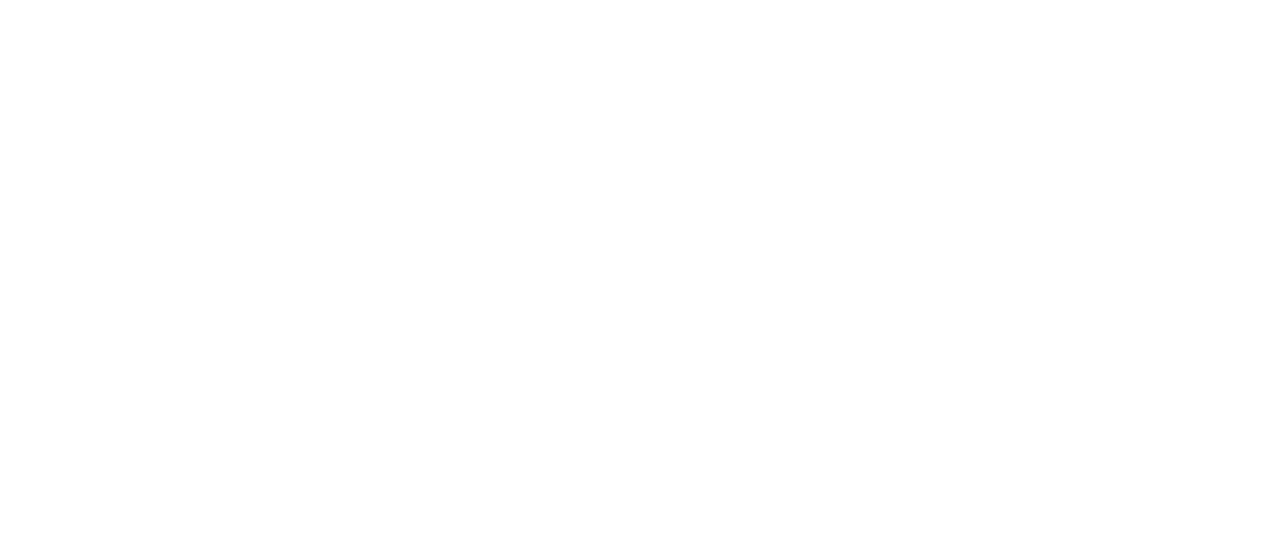
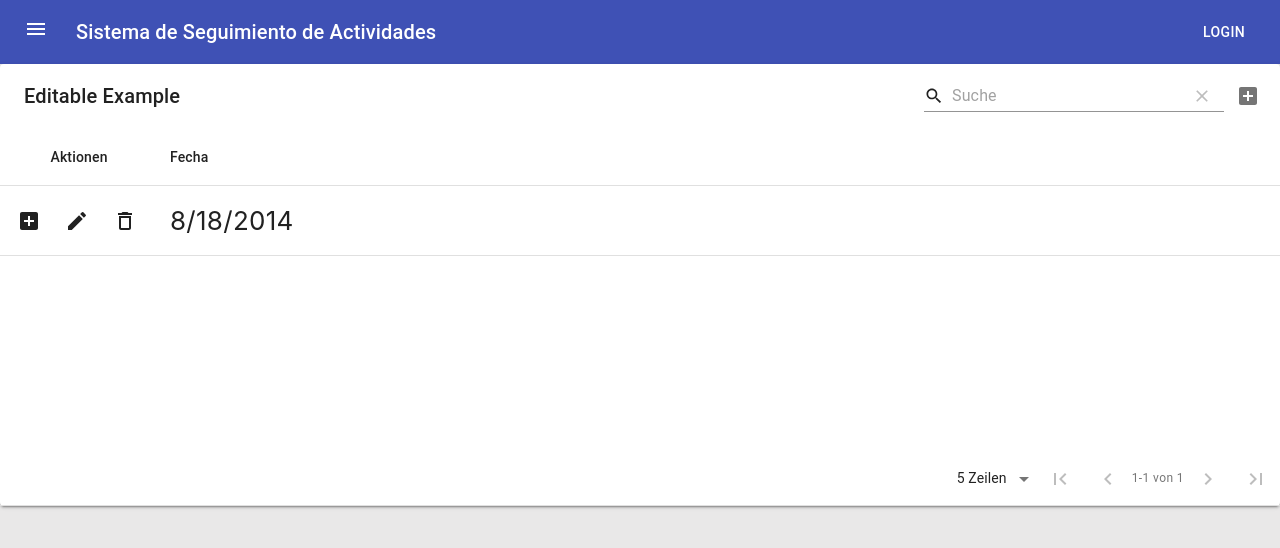
Before and after one commit to ysuvin/frontLecofq5, a React (Create React App) app: page /Grupo1/KsAsEjercicios in a window 1280 px wide. Shown: the top 548 px of the page. Built offline with nearby package versions, Linux system fonts and the light colour scheme.

Commit message:
Añadida asignacion basica de rutinas

```diff
--- a/src/App.jsx
+++ b/src/App.jsx
@@ -1,8 +1,7 @@
 import React from 'react';
 import Home from './View/Home';
-import Landing from './View/Grupo1/Landing';
+import G1Landing from './View/Grupo1/G1Landing';
 import { Route, Switch, Redirect } from 'react-router-dom';
-import Login from './View/Grupo1/Login';
 
 function App() {
 	return(
@@ -14,11 +13,8 @@
         		</Route>
 
 				{/* Routing Grupo 1	*/}
-				<Route exact path="/Grupo1/Landing" component={Landing}/>
-				<Route exact path="/Grupo1">
-        			<Redirect to ="/Grupo1/Landing"/>
-        		</Route>
-				<Route exact path="/Grupo1/Login" component={Login}/>
+				<Route exact path="/Grupo1/" component={G1Landing}/>
+				<Route exact path="/Grupo1/*" component={G1Landing}/>
 				{/* Fin Routing Grupo 1*/}
 
     		</Switch>
--- /dev/null
+++ b/src/Component/Grupo1/KsAsigTabla.jsx
@@ -0,0 +1,157 @@
+import React from 'react';
+import MaterialTable from 'material-table';
+import { forwardRef } from 'react';
+
+import AddBox from '@material-ui/icons/AddBox';
+import ArrowDownward from '@material-ui/icons/ArrowDownward';
+import Check from '@material-ui/icons/Check';
+import ChevronLeft from '@material-ui/icons/ChevronLeft';
+import ChevronRight from '@material-ui/icons/ChevronRight';
+import Clear from '@material-ui/icons/Clear';
+import DeleteOutline from '@material-ui/icons/DeleteOutline';
+import Edit from '@material-ui/icons/Edit';
+import FilterList from '@material-ui/icons/FilterList';
+import FirstPage from '@material-ui/icons/FirstPage';
+import LastPage from '@material-ui/icons/LastPage';
+import Remove from '@material-ui/icons/Remove';
+import SaveAlt from '@material-ui/icons/SaveAlt';
+import Search from '@material-ui/icons/Search';
+import ViewColumn from '@material-ui/icons/ViewColumn';
+
+
+
+const tableIcons = {
+    Add: forwardRef((props, ref) => <AddBox {...props} ref={ref} />),
+    Check: forwardRef((props, ref) => <Check {...props} ref={ref} />),
+    Clear: forwardRef((props, ref) => <Clear {...props} ref={ref} />),
+    Delete: forwardRef((props, ref) => <DeleteOutline {...props} ref={ref} />),
+    DetailPanel: forwardRef((props, ref) => <ChevronRight {...props} ref={ref} />),
+    Edit: forwardRef((props, ref) => <Edit {...props} ref={ref} />),
+    Export: forwardRef((props, ref) => <SaveAlt {...props} ref={ref} />),
+    Filter: forwardRef((props, ref) => <FilterList {...props} ref={ref} />),
+    FirstPage: forwardRef((props, ref) => <FirstPage {...props} ref={ref} />),
+    LastPage: forwardRef((props, ref) => <LastPage {...props} ref={ref} />),
+    NextPage: forwardRef((props, ref) => <ChevronRight {...props} ref={ref} />),
+    PreviousPage: forwardRef((props, ref) => <ChevronLeft {...props} ref={ref} />),
+    ResetSearch: forwardRef((props, ref) => <Clear {...props} ref={ref} />),
+    Search: forwardRef((props, ref) => <Search {...props} ref={ref} />),
+    SortArrow: forwardRef((props, ref) => <ArrowDownward {...props} ref={ref} />),
+    ThirdStateCheck: forwardRef((props, ref) => <Remove {...props} ref={ref} />),
+    ViewColumn: forwardRef((props, ref) => <ViewColumn {...props} ref={ref} />)
+  };
+
+export default function KsAsigTabla() {
+
+
+  const [state, setState] = React.useState({
+    columns: [
+      { title: 'Fecha', field: 'fecha', type:'date',
+      },
+    ],
+    data: [
+      { fecha: '2014-08-18T21:11:54'},
+    ],
+  });
+
+  return (
+    <MaterialTable
+      title="Editable Example"
+      icons={tableIcons}
+      columns={state.columns}
+      data={state.data}
+      actions={[
+        {
+          icon: () => <AddBox/>,
+          tooltip: 'Añadir ejercicios',
+          onClick: (event, rowData) => {
+            // Do save operation
+          }
+        }
+      ]}
+      localization={{
+        body: {
+          emptyDataSourceMessage: 'No hay datos',
+          addTooltip: 'Hinzufügen',
+          deleteTooltip: 'Löschen',
+          editTooltip: 'Bearbeiten',
+          filterRow: {
+            filterTooltip: 'Filter'
+          },
+          editRow: {
+            deleteText: 'Diese Zeile wirklich löschen?',
+            cancelTooltip: 'Abbrechen',
+            saveTooltip: 'Speichern'
+          }
+        },
+        grouping: {
+          placeholder: 'Spalten ziehen ...',
+          groupedBy: 'Gruppiert nach:'
+        },
+        header: {
+          actions: 'Aktionen'
+        },
+        pagination: {
+          labelDisplayedRows: '{from}-{to} von {count}',
+          labelRowsSelect: 'Zeilen',
+          labelRowsPerPage: 'Zeilen pro Seite:',
+          firstAriaLabel: 'Erste Seite',
+          firstTooltip: 'Erste Seite',
+          previousAriaLabel: 'Vorherige Seite',
+          previousTooltip: 'Vorherige Seite',
+          nextAriaLabel: 'Nächste Seite',
+          nextTooltip: 'Nächste Seite',
+          lastAriaLabel: 'Letzte Seite',
+          lastTooltip: 'Letzte Seite'
+        },
+        toolbar: {
+          addRemoveColumns: 'Spalten hinzufügen oder löschen',
+          nRowsSelected: '{0} Zeile(n) ausgewählt',
+          showColumnsTitle: 'Zeige Spalten',
+          showColumnsAriaLabel: 'Zeige Spalten',
+          exportTitle: 'Export',
+          exportAriaLabel: 'Export',
+          exportName: 'Export als CSV',
+          searchTooltip: 'Suche',
+          searchPlaceholder: 'Suche'
+        }
+      }}
+      editable={{
+        onRowAdd: (newData) =>
+          new Promise((resolve) => {
+            setTimeout(() => {
+              resolve();
+              setState((prevState) => {
+                const data = [...prevState.data];
+                data.push(newData);
+                return { ...prevState, data };
+              });
+            }, 600);
+          }),
+        onRowUpdate: (newData, oldData) =>
+          new Promise((resolve) => {
+            setTimeout(() => {
+              resolve();
+              if (oldData) {
+                setState((prevState) => {
+                  const data = [...prevState.data];
+                  data[data.indexOf(oldData)] = newData;
+                  return { ...prevState, data };
+                });
+              }
+            }, 600);
+          }),
+        onRowDelete: (oldData) =>
+          new Promise((resolve) => {
+            setTimeout(() => {
+              resolve();
+              setState((prevState) => {
+                const data = [...prevState.data];
+                data.splice(data.indexOf(oldData), 1);
+                return { ...prevState, data };
+              });
+            }, 600);
+          }),
+      }}
+    />
+  );
+}
--- a/src/Component/Grupo1/NavBar.jsx
+++ b/src/Component/Grupo1/NavBar.jsx
@@ -12,6 +12,7 @@
   {
     history.push('/Grupo1/Login');
   }
+
 
 const useStyles = makeStyles((theme) => ({
   root: {
--- a/src/Component/Grupo1/SSADrawer.jsx
+++ b/src/Component/Grupo1/SSADrawer.jsx
@@ -26,6 +26,11 @@
 {
   history.push('/Home');
 }
+
+const redirectKinesiologo = () =>
+  {
+    history.push('/Grupo1/');
+  }
 
 export default function SSADrawer() {
   const classes = useStyles();
@@ -61,7 +66,7 @@
       </List>
       <Divider />
       <List>
-        <ListItem button key='Kinesiologo'>
+        <ListItem onClick={redirectKinesiologo} button key='Kinesiologo'>
               <ListItemIcon><AssignmentIcon /></ListItemIcon>
               <ListItemText primary={'Kinesiologo'} />
             </ListItem>
--- /dev/null
+++ b/src/View/Grupo1/G1Landing.jsx
@@ -0,0 +1,25 @@
+import React from 'react';
+import '../../css/Grupo1/G1Landing.css';
+import NavBar from '../../Component/Grupo1/NavBar';
+import { Route, Switch, Redirect } from 'react-router-dom';
+import Login from './Login';
+import KsVerPacientes from './Kinesiologo/KsVerPacientes'
+import KsAsEjercicios from './Kinesiologo/KsAsEjercicios'
+
+function G1Landing() {
+	return(
+  		<div>
+        <NavBar className="paper"/>
+    		<Switch>
+        {/* Routing Grupo 1	*/}
+				<Route exact path="/Grupo1/" component={KsVerPacientes}/>
+        <Route exact path="/Grupo1/Login" component={Login}/>
+        <Route exact path="/Grupo1/KsAsEjercicios" component={KsAsEjercicios}/>
+				{/* Fin Routing Grupo 1*/}
+        </Switch>
+
+  		</div>
+  );
+}
+
+export default G1Landing;
--- /dev/null
+++ b/src/View/Grupo1/Kinesiologo/KsAsEjercicios.jsx
@@ -0,0 +1,17 @@
+import React from 'react';
+import '../../../css/Grupo1/G1Landing.css';
+import KsAsigTabla from '../../../Component/Grupo1/KsAsigTabla'
+
+
+function KsAsEjercicios() {
+
+
+  return (
+      <div className="wrapper">
+      <KsAsigTabla/>
+
+      </div>
+  );
+}
+
+export default KsAsEjercicios;
--- a/src/View/Grupo1/Landing.jsx
+++ b/src/View/Grupo1/Kinesiologo/KsVerPacientes.jsx
@@ -1,19 +1,25 @@
 import React from 'react';
-import '../../css/Grupo1/Landing.css';
-import NavBar from '../../Component/Grupo1/NavBar';
+import '../../../css/Grupo1/G1Landing.css';
 import Paper from '@material-ui/core/Paper';
 import Grid from '@material-ui/core/Grid';
 import TextField from '@material-ui/core/TextField';
 import Autocomplete from '@material-ui/lab/Autocomplete';
-import Pacientes from '../../Model/Grupo1/Pacientes';
+import Pacientes from '../../../Model/Grupo1/Pacientes';
+import Button from '@material-ui/core/Button';
+import history from '../../../history.jsx';
 
-function Landing() {
+function KsVerPacientes() {
+
 
     const [paciente, setValue] = React.useState(Pacientes[0]);
 
+    const redirectKsAsEj = () =>
+    {
+      {history.push('/Grupo1/KsAsEjercicios')}
+    }
+
   return (
     <div className="wrapper">
-      <NavBar className="paper"/>
       <div className="body">
       <Autocomplete
         value={paciente}
@@ -35,8 +41,8 @@
               alignItems="center">
           <Grid item xs={12}>
             {/* Handling de imagen, si no se asigna un paciente se muestra una imagen no definida */}
-            <Paper className="img-box" style={ (!!paciente.imgName) ? {backgroundImage: "url("+require('../../Model/Grupo1/Assets/FotosPacientes/'+paciente.imgName)+")"}
-            : {backgroundImage: "url("+require('../../Model/Grupo1/Assets/FotosPacientes/anon.jpg')}}
+            <Paper className="img-box" style={ (!!paciente.imgName) ? {backgroundImage: "url("+require('../../../Model/Grupo1/Assets/FotosPacientes/'+paciente.imgName)+")"}
+            : {backgroundImage: "url("+require('../../../Model/Grupo1/Assets/FotosPacientes/anon.jpg')}}
             >
 
             </Paper>
@@ -49,10 +55,16 @@
             <p>Estatura: {` ${paciente !== null ? `${paciente.estatura}` : ''}`}</p>
             </Paper>
           </Grid>
+          <Grid item xs={12}>
+            {paciente !== null
+              ? <Button onClick={redirectKsAsEj} variant="contained" color = "primary">Asignar Ejercicios</Button>
+              : ''}
+          </Grid>
         </Grid>
+
       </div>
     </div>
   );
 }
 
-export default Landing;
+export default KsVerPacientes;
```
Also changed, not shown: package.json (+6 -1 lines), src/View/Grupo1/PacienteView.jsx (added), src/css/Grupo1/G1Landing.css (renamed from src/css/Grupo1/Landing.css), 1 other file (tests, documents, lock files or other folders).
